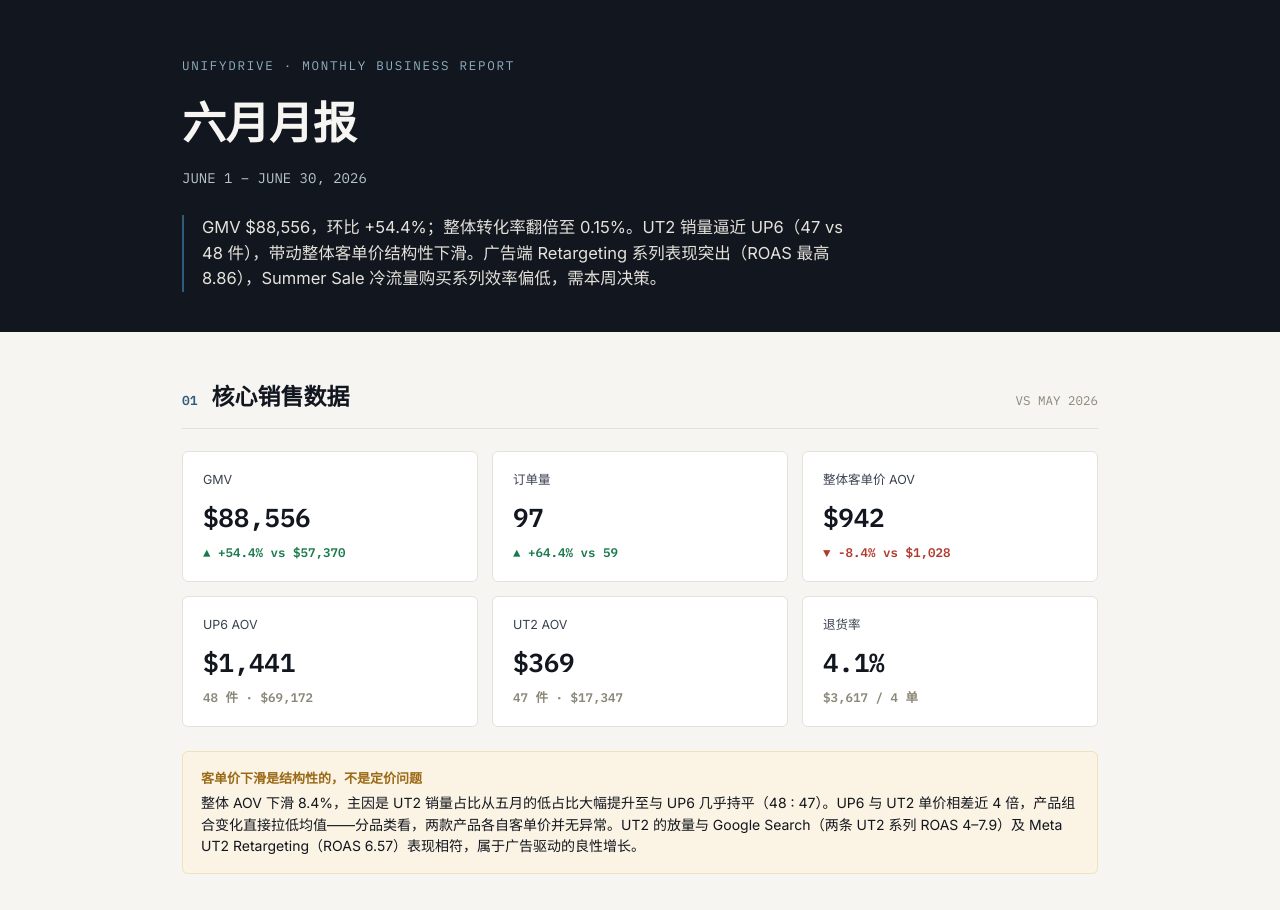
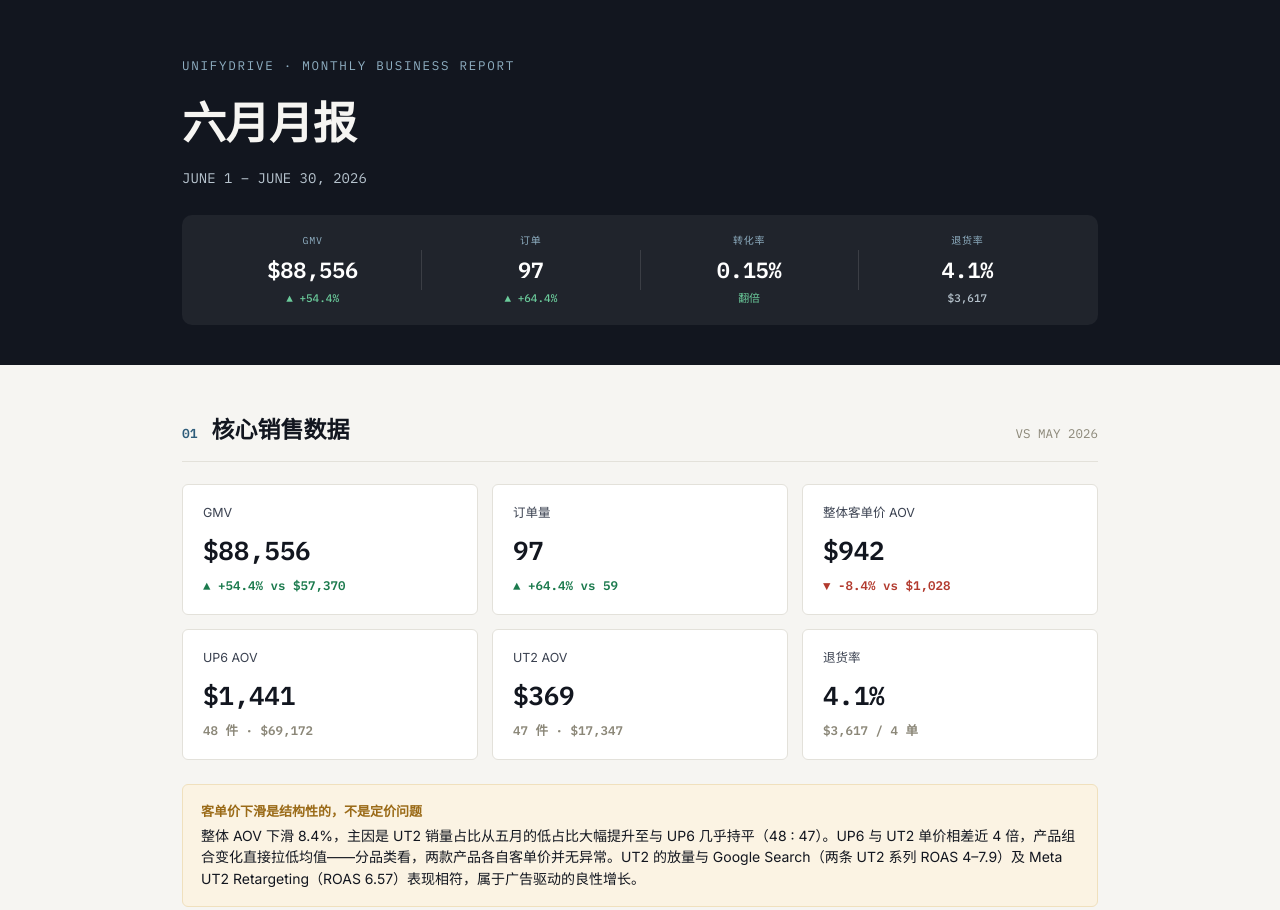
Before and after one commit to theyouthforyou/unifydrive-weekly, a plain HTML site: page reports/2026-06.html in a window 1280 px wide. Shown: the top 910 px of the page. Drawn offline with Linux system fonts and the light colour scheme.

Commit message:
优化六月月报顶部：移除摘要文字，改为KPI指标条
Co-Authored-By: Claude Opus 4.7 <noreply@anthropic.com>

```diff
--- a/reports/2026-06.html
+++ b/reports/2026-06.html
@@ -68,6 +68,15 @@
     border-left:2px solid var(--steel);
     padding-left:18px;
   }
+  .header-kpi{display:flex;gap:0;margin-top:24px;padding:18px 22px;background:rgba(255,255,255,0.06);border-radius:10px;align-items:center}
+  .hk-item{flex:1;text-align:center}
+  .hk-l{display:block;font-family:'IBM Plex Mono',monospace;font-size:10px;color:#8FAFC2;letter-spacing:0.08em;text-transform:uppercase;margin-bottom:4px}
+  .hk-v{display:block;font-family:'IBM Plex Mono',monospace;font-size:22px;font-weight:600;color:#fff;letter-spacing:-.01em}
+  .hk-d{display:block;font-family:'IBM Plex Mono',monospace;font-size:11px;margin-top:3px;font-weight:500}
+  .hk-d.up{color:#6BCB9B}
+  .hk-d.down{color:#E88A7A}
+  .hk-d.flat{color:#B7C4CE}
+  .hk-divider{width:1px;height:40px;background:rgba(255,255,255,0.12);flex-shrink:0}
 
   .section{margin-bottom:56px;}
   .section-head{
@@ -243,8 +252,30 @@
     <div class="eyebrow">UnifyDrive · Monthly Business Report</div>
     <h1>六月月报</h1>
     <div class="period">JUNE 1 – JUNE 30, 2026</div>
-    <div class="summary">
-      GMV $88,556，环比 +54.4%；整体转化率翻倍至 0.15%。UT2 销量逼近 UP6（47 vs 48 件），带动整体客单价结构性下滑。广告端 Retargeting 系列表现突出（ROAS 最高 8.86），Summer Sale 冷流量购买系列效率偏低，需本周决策。
+    <div class="header-kpi">
+      <div class="hk-item">
+        <span class="hk-l">GMV</span>
+        <span class="hk-v">$88,556</span>
+        <span class="hk-d up">▲ +54.4%</span>
+      </div>
+      <div class="hk-divider"></div>
+      <div class="hk-item">
+        <span class="hk-l">订单</span>
+        <span class="hk-v">97</span>
+        <span class="hk-d up">▲ +64.4%</span>
+      </div>
+      <div class="hk-divider"></div>
+      <div class="hk-item">
+        <span class="hk-l">转化率</span>
+        <span class="hk-v">0.15%</span>
+        <span class="hk-d up">翻倍</span>
+      </div>
+      <div class="hk-divider"></div>
+      <div class="hk-item">
+        <span class="hk-l">退货率</span>
+        <span class="hk-v">4.1%</span>
+        <span class="hk-d flat">$3,617</span>
+      </div>
     </div>
   </div>
 </header>
```
